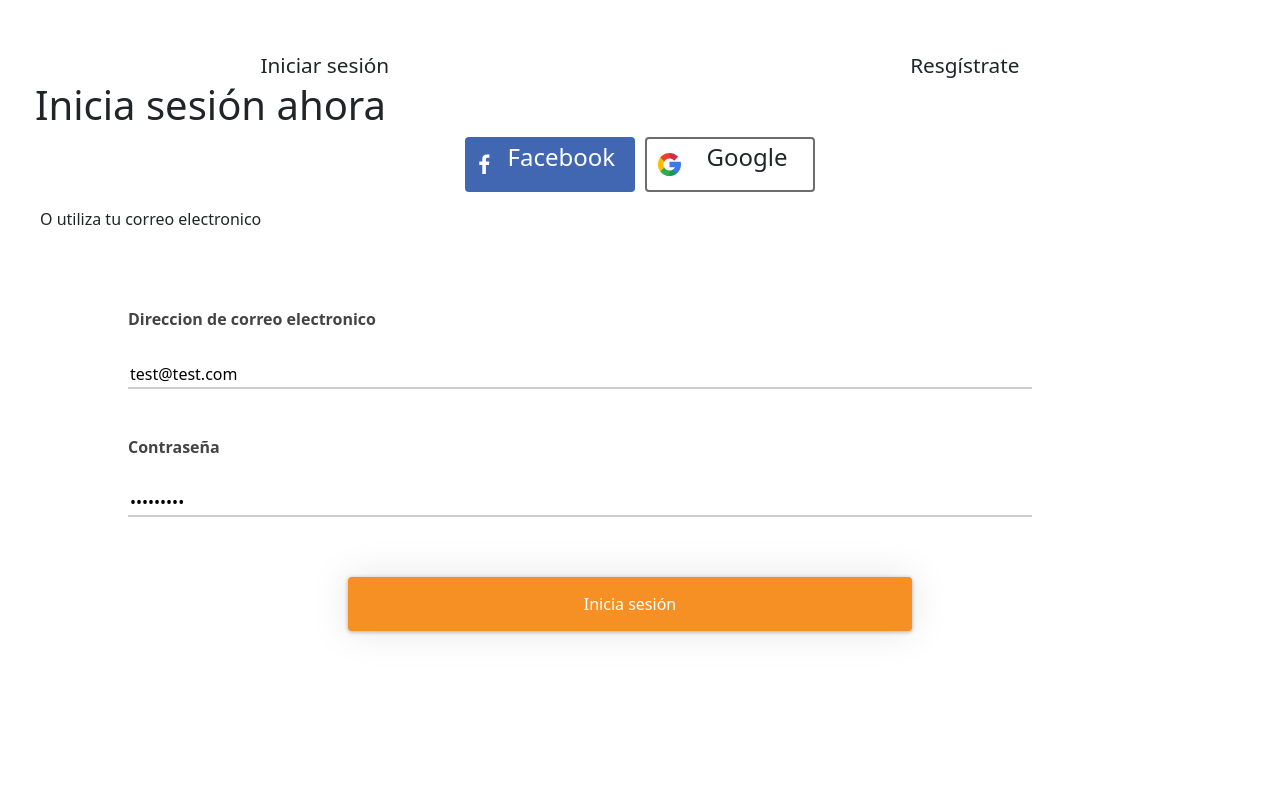
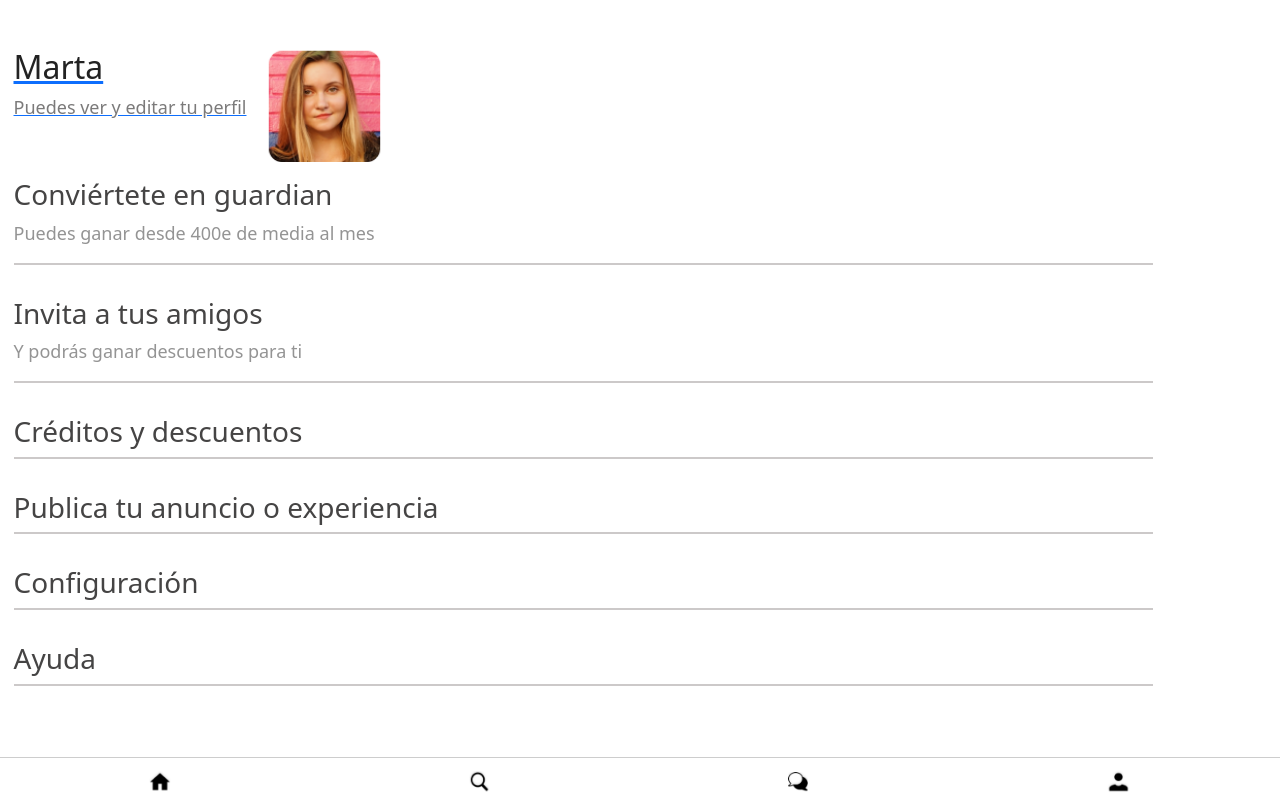
Before and after one commit to rodas007/Proyecto_Final_Maleteo_Frontend, a React (Create React App) app: page /config in a window 1280 px wide. Before the commit this address led to /login. Built offline with nearby package versions, Linux system fonts and the light colour scheme.

Commit message:
fix navlinks

```diff
--- a/src/App.js
+++ b/src/App.js
@@ -63,7 +63,7 @@ function App() {
             <Route path="/detalleespacio" element={<DetalleEspacio />} />
             <Route path="/detallereservausuario" element={<DetalleReserva />} />
             <Route path="/maps" element={<GoogleMapsPage />} />
-            <Route path="/configuracionUsuario" element={<ConfiguracionUsuario/>}/>
+            <Route path="/config" element={<ConfiguracionUsuario/>}/>
 
 
             <Route path="/*" element={<Navigate to="/login" />} />
--- a/src/components/NavComponent/NavComponent.jsx
+++ b/src/components/NavComponent/NavComponent.jsx
@@ -12,10 +12,10 @@ export function NavComponent() {
 
     return(
         <div className="c-nav">
-           <Link to="#"><img src={home} alt="/" className="c-nav__home"/></Link>
-          <Link to="#"><img src={search} alt="/" className="c-nav__search"/></Link>
-            <img src={chat} alt="/" className="c-nav__chat"/>
-          <Link to="#"><img src={user} alt="/" className="c-nav__user"/></Link>
+           <Link to="/home"><img src={home} alt="/" className="c-nav__home"/></Link>
+          <Link to="/maps"><img src={search} alt="/" className="c-nav__search"/></Link>
+          <Link to="/confirmaciondereserva"> <img src={chat} alt="/" className="c-nav__chat"/></Link>
+          <Link to="/config"><img src={user} alt="/" className="c-nav__user"/></Link>
         </div>
     )
 }
--- a/src/pages/ConfiguracionUsuario/ConfiguracionUsuario.jsx
+++ b/src/pages/ConfiguracionUsuario/ConfiguracionUsuario.jsx
@@ -1,17 +1,20 @@
 import React from "react";
 import fotoMarta from "../../assets/images/fotoMarta.png";
-import {Link} from "react-router-dom";
+import { Link } from "react-router-dom";
 import "./ConfiguracionUsuario.scss";
+import { NavComponent } from "../../components/NavComponent/NavComponent";
 
-const ConfiguracionUsuario = () =>{
-    return(
+const ConfiguracionUsuario = () => {
+  return (
+    <div>
       <div className="b-General">
-
-        <Link className="linkto"to="./ficha">
         <div className="b-div1">
           <div className="b-divuser">
+            <Link to="/home">
+              {" "}
               <h1 className="b-nombre">Marta</h1>
               <p className="b-text">Puedes ver y editar tu perfil</p>
+            </Link>
           </div>
           <div className="foto-usurario">
             <img className="fotoMarta" src={fotoMarta}></img>
@@ -22,8 +25,7 @@ const ConfiguracionUsuario = () =>{
             <p className="b-text">Puedes ganar desde 400e de media al mes</p>
             <p className="b-line"></p>
           </div>
-
-        </div> </Link>
+        </div>
 
         <div className="b-subtitle">
           <h3>Invita a tus amigos</h3>
@@ -34,11 +36,12 @@ const ConfiguracionUsuario = () =>{
           <h3>Créditos y descuentos</h3>
           <p className="b-line"></p>
         </div>
-        <Link className="linkto"  to="./tusAnuncios">
+        <Link className="linkto" to="./tusAnuncios">
           <div className="b-subtitle">
             <h3>Publica tu anuncio o experiencia</h3>
             <p className="b-line"></p>
-        </div></Link>
+          </div>
+        </Link>
         <div className="b-subtitle">
           <h3>Configuración</h3>
           <p className="b-line"></p>
@@ -47,13 +50,11 @@ const ConfiguracionUsuario = () =>{
           <h3>Ayuda</h3>
           <p className="b-line"></p>
         </div>
+      </div>
 
-
-
-
-
+      <NavComponent />
     </div>
-    )
-}
+  );
+};
 
 export default ConfiguracionUsuario;
--- a/src/pages/ConfiguracionUsuario/ConfiguracionUsuario.scss
+++ b/src/pages/ConfiguracionUsuario/ConfiguracionUsuario.scss
@@ -1,6 +1,6 @@
 
 .b-General{
-    margin-left: 20px;
+    margin-left: 13.5px;
 }
 .b-line{
     border: solid 0.5px;
@@ -22,7 +22,7 @@
 
 .b-div1{
 
-    margin-top: 10vh;
+    margin-top: 6vh;
 }
 
 .b-text{
--- a/src/pages/GoogleMapsPage/GoogleMapsPage.jsx
+++ b/src/pages/GoogleMapsPage/GoogleMapsPage.jsx
@@ -1,5 +1,6 @@
 import { useEffect, useMemo, useState } from "react";
 import { GoogleMap, useLoadScript, Marker } from "@react-google-maps/api";
+import { NavComponent } from "../../components/NavComponent/NavComponent";
 
 
 const containerStyle = {
@@ -25,11 +26,22 @@ export default function GoogleMapsPage() {
     useEffect ( ( )  =>  setIsMounted ( true ) ,  [ ] ) ;
     const  [ isMounted ,  setIsMounted ]  =  useState ( false ) ;
     const center = useMemo(() => ({ lat: 40.4167, lng: -3.70325 }), []);
+    const centerTest = useMemo(() => ({ lat: 40.4167, lng: -3.70800 }), []);
+    const centerTest2 = useMemo(() => ({ lat: 40.4195, lng: -3.70900 }), []);
+
+
+
+
 
     return (
+      <>
       <GoogleMap zoom={15} center={center} mapContainerStyle={containerStyle}>
        {isMounted && <Marker position={center} />}
+       {isMounted && <Marker position={centerTest} />}
+       {isMounted && <Marker position={centerTest2} />}
 
       </GoogleMap>
+      <NavComponent/>
+      </>
     );
   }
```
Lines whose indentation alone changed are shown as unchanged.
